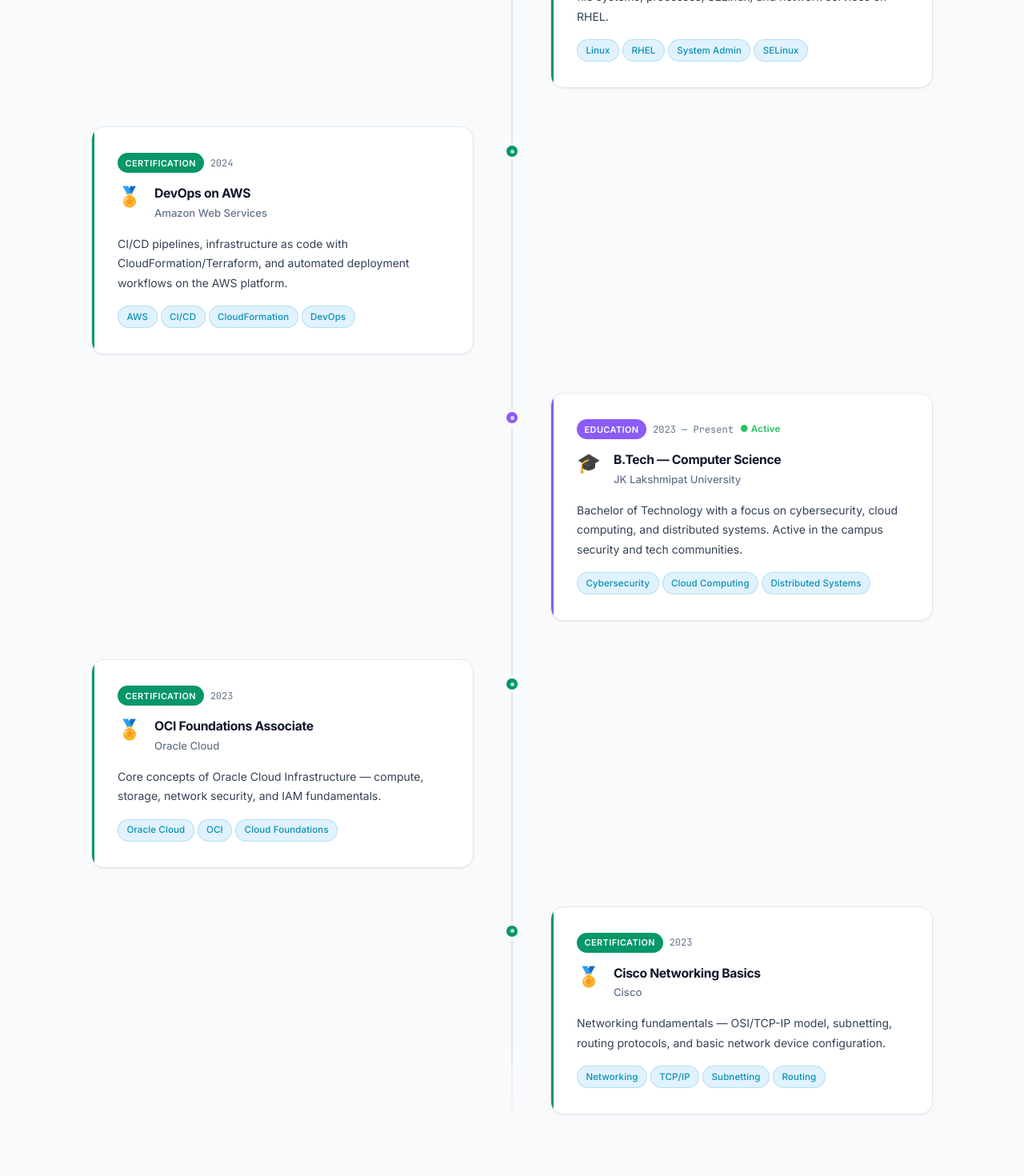
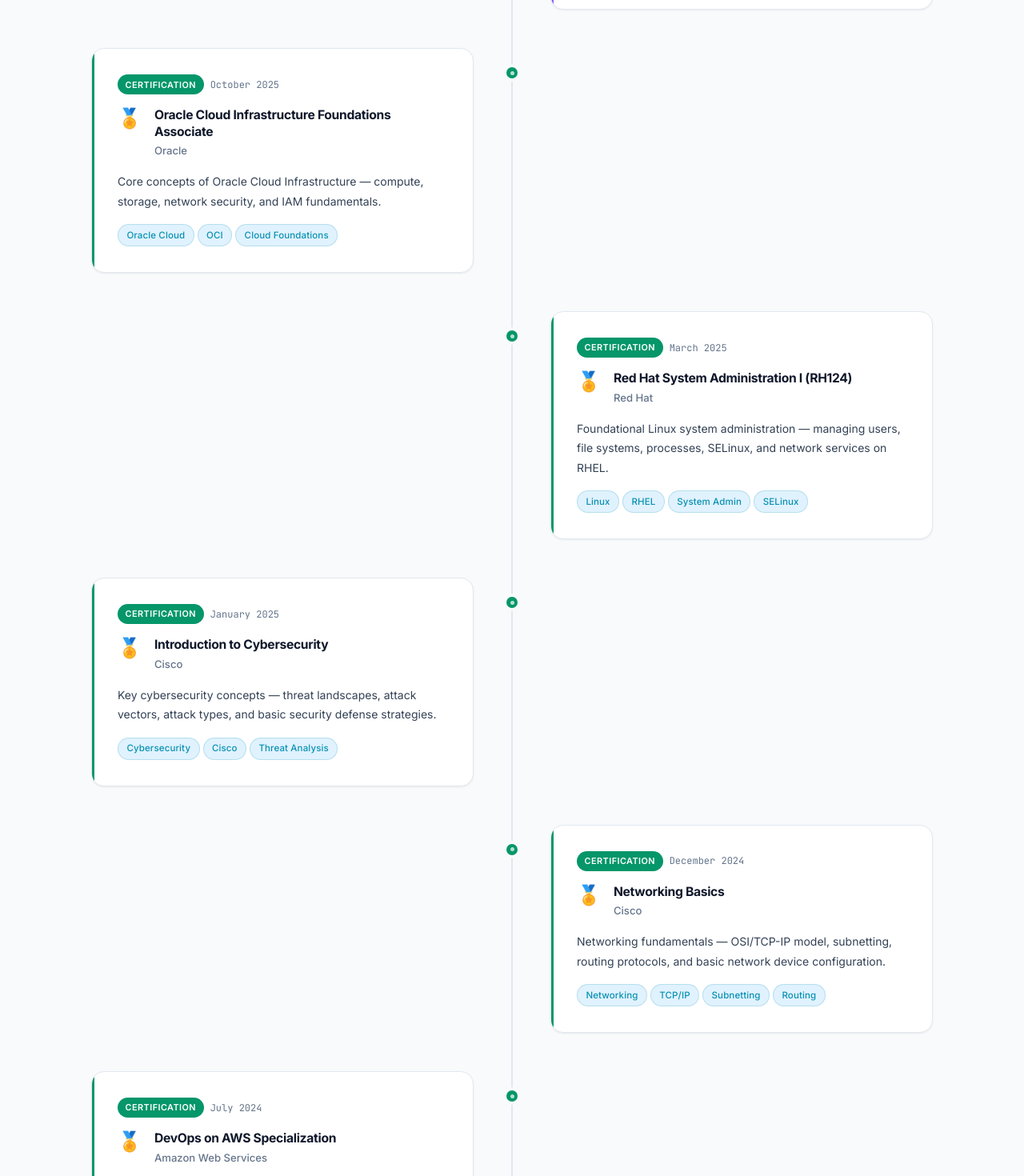
Before and after one commit to NileshSharma71/Portfolio, a React (Vite) app in the folder frontend/: page / in a window 1280 px wide. Shown: the part 4840-6310 px from the top of the page at 80% size. Built offline with nearby package versions, Linux system fonts and the light colour scheme.

Commit message:
fix: update timeline data to match resume with correct dates and certs

```diff
--- a/frontend/src/data/timeline.js
+++ b/frontend/src/data/timeline.js
@@ -1,84 +1,150 @@
-// Timeline data — ordered from most recent to oldest
-// type: 'experience' | 'education' | 'certification'
+// Timeline data — updated from resume
+// For each entry, fill in the `link` field with the verification/profile URL.
+// The organization name becomes a clickable link in the UI when `link` is set.
 
 export const TIMELINE = [
+
+  // ── Professional Experience ─────────────────────────────────────────────
   {
     id: 'corextech',
     type: 'experience',
     icon: '💼',
     title: 'Cloud Engineer Intern',
-    organization: 'CoreXtech IT Services',
-    period: '2024 — Present',
+    organization: 'CoreXtech IT Services Pvt. Ltd',
+    period: 'May 2025 — Jul 2025',
+    current: false,
+    // TODO: Replace with your LinkedIn experience link or CoreXtech company page
+    link: 'https://corextech.in/',
+    bullets: [
+      'Architected and deployed core AWS infrastructure (IAM roles, EC2 instances, S3 buckets)',
+      'Implemented least-privilege security by authoring and applying custom IAM policies',
+      'Configured a hardened Bastion Host SSH architecture to lock down EC2 access',
+      'Automated environment provisioning and deployment workflows using Git and Bash scripts',
+      'Performed security validation tests to verify direct SSH access was blocked after hardening',
+    ],
+    tags: ['AWS', 'IAM', 'EC2', 'S3', 'Bastion Host', 'Bash'],
+  },
+
+  // ── Education ───────────────────────────────────────────────────────────
+  {
+    id: 'jklu',
+    type: 'education',
+    icon: '🎓',
+    title: 'B.Tech — Computer Science',
+    organization: 'JK Lakshmipat University, Jaipur',
+    period: '2023 — Present',
     current: true,
-    description:
-      'Architected AWS infrastructure from scratch, implemented least-privilege IAM policies, and hardened Bastion hosts for secure remote access. Set up automated monitoring pipelines for production workloads.',
-    tags: ['AWS', 'IAM', 'EC2', 'Bastion Host', 'Security'],
+    // TODO: Replace with your JKLU student profile or university link
+    link: 'https://jklu.edu.in',
+    bullets: [],
+    description: 'Bachelor of Technology with a focus on cybersecurity, cloud computing, and distributed systems. Active in the campus security and tech communities.',
+    tags: ['Cybersecurity', 'Cloud Computing', 'Distributed Systems'],
+  },
+
+  // ── Certifications (ordered by date — newest first) ─────────────────────
+  {
+    id: 'oci',
+    type: 'certification',
+    icon: '🏅',
+    title: 'Oracle Cloud Infrastructure Foundations Associate',
+    organization: 'Oracle',
+    period: 'October 2025',
+    current: false,
+    // TODO: Add your Credly / Oracle certification verify link here
+    link: 'https://catalog-education.oracle.com/pls/certview/sharebadge?id=57654FC5587360C6F5EDF51FE7E89A4AB616A6ADE1ADD1D6E917E524E13AA025',
+    bullets: [],
+    description: 'Core concepts of Oracle Cloud Infrastructure — compute, storage, network security, and IAM fundamentals.',
+    tags: ['Oracle Cloud', 'OCI', 'Cloud Foundations'],
   },
   {
     id: 'redhat',
     type: 'certification',
     icon: '🏅',
-    title: 'Red Hat System Administration I',
-    organization: 'Red Hat  ·  RH124',
-    period: '2024',
+    title: 'Red Hat System Administration I (RH124)',
+    organization: 'Red Hat',
+    period: 'March 2025',
     current: false,
-    description:
-      'Foundational Linux system administration — managing users, file systems, processes, SELinux, and network services on RHEL.',
+    // TODO: Add Red Hat certification verify link here
+    link: 'https://rha.ole.redhat.com/rha/api/certificates/attendance/uuid/8876aa45-c45c-4158-ac94-ce7b32665c4b',
+    bullets: [],
+    description: 'Foundational Linux system administration — managing users, file systems, processes, SELinux, and network services on RHEL.',
     tags: ['Linux', 'RHEL', 'System Admin', 'SELinux'],
+  },
+  {
+    id: 'intro-cyber',
+    type: 'certification',
+    icon: '🏅',
+    title: 'Introduction to Cybersecurity',
+    organization: 'Cisco',
+    period: 'January 2025',
+    current: false,
+    // TODO: Add Cisco NetAcad verify link here
+    link: 'https://www.credly.com/badges/44245cac-3182-4f31-988a-f5bc55ccf1d5/public_url',
+    bullets: [],
+    description: 'Key cybersecurity concepts — threat landscapes, attack vectors, attack types, and basic security defense strategies.',
+    tags: ['Cybersecurity', 'Cisco', 'Threat Analysis'],
+  },
+  {
+    id: 'networking',
+    type: 'certification',
+    icon: '🏅',
+    title: 'Networking Basics',
+    organization: 'Cisco',
+    period: 'December 2024',
+    current: false,
+    // TODO: Add Cisco NetAcad verify link here
+    link: 'https://www.credly.com/badges/70451196-b292-4b68-9952-3cd33105e103/public_url',
+    bullets: [],
+    description: 'Networking fundamentals — OSI/TCP-IP model, subnetting, routing protocols, and basic network device configuration.',
+    tags: ['Networking', 'TCP/IP', 'Subnetting', 'Routing'],
   },
   {
     id: 'devops-aws',
     type: 'certification',
     icon: '🏅',
-    title: 'DevOps on AWS',
+    title: 'DevOps on AWS Specialization',
     organization: 'Amazon Web Services',
-    period: '2024',
+    period: 'July 2024',
     current: false,
-    description:
-      'CI/CD pipelines, infrastructure as code with CloudFormation/Terraform, and automated deployment workflows on the AWS platform.',
+    // TODO: Add AWS / Coursera cert verify link here
+    link: 'https://www.coursera.org/account/accomplishments/specialization/2BJMJ84WN5H2',
+    bullets: [],
+    description: 'CI/CD pipelines, infrastructure as code, and automated deployment workflows on the AWS platform.',
     tags: ['AWS', 'CI/CD', 'CloudFormation', 'DevOps'],
   },
   {
-    id: 'jklu',
-    type: 'education',
-    icon: '🎓',
-    title: 'B.Tech — Computer Science',
-    organization: 'JK Lakshmipat University',
-    period: '2023 — Present',
-    current: true,
-    description:
-      'Bachelor of Technology with a focus on cybersecurity, cloud computing, and distributed systems. Active in the campus security and tech communities.',
-    tags: ['Cybersecurity', 'Cloud Computing', 'Distributed Systems'],
+    id: 'aws-migrate',
+    type: 'certification',
+    icon: '🏅',
+    title: 'Migrating to the AWS Cloud',
+    organization: 'Amazon Web Services',
+    period: 'June 2024',
+    current: false,
+    // TODO: Add AWS / Coursera cert verify link here
+    link: 'https://www.coursera.org/account/accomplishments/verify/UT2QNX7FZEMH',
+    bullets: [],
+    description: 'AWS cloud migration strategies, the AWS Migration Hub, and best practices for migrating workloads to the cloud.',
+    tags: ['AWS', 'Cloud Migration', 'Architecture'],
   },
   {
-    id: 'oci',
+    id: 'kali',
     type: 'certification',
     icon: '🏅',
-    title: 'OCI Foundations Associate',
-    organization: 'Oracle Cloud',
-    period: '2023',
+    title: 'Kali Linux',
+    organization: 'Kali OS',
+    period: 'May 2024',
     current: false,
-    description:
-      'Core concepts of Oracle Cloud Infrastructure — compute, storage, network security, and IAM fundamentals.',
-    tags: ['Oracle Cloud', 'OCI', 'Cloud Foundations'],
-  },
-  {
-    id: 'cisco',
-    type: 'certification',
-    icon: '🏅',
-    title: 'Cisco Networking Basics',
-    organization: 'Cisco',
-    period: '2023',
-    current: false,
-    description:
-      'Networking fundamentals — OSI/TCP-IP model, subnetting, routing protocols, and basic network device configuration.',
-    tags: ['Networking', 'TCP/IP', 'Subnetting', 'Routing'],
+    // TODO: Add Kali / OffSec cert verify link here
+    link: 'https://www.coursera.org/account/accomplishments/verify/NR6F4ADNLLF7',
+    bullets: [],
+    description: 'Kali Linux setup, built-in penetration testing tools, and ethical hacking workflow using the Kali ecosystem.',
+    tags: ['Kali Linux', 'Pen Testing', 'Ethical Hacking'],
   },
 ];
 
-// Color per type — drives the dot and badge color
+// Color scheme per type
 export const TYPE_COLORS = {
-  experience:    { bg: '#0891B2', label: 'Experience'    },
-  education:     { bg: '#8B5CF6', label: 'Education'     },
+  experience: { bg: '#0891B2', label: 'Experience' },
+  education: { bg: '#8B5CF6', label: 'Education' },
   certification: { bg: '#059669', label: 'Certification' },
 };
```
